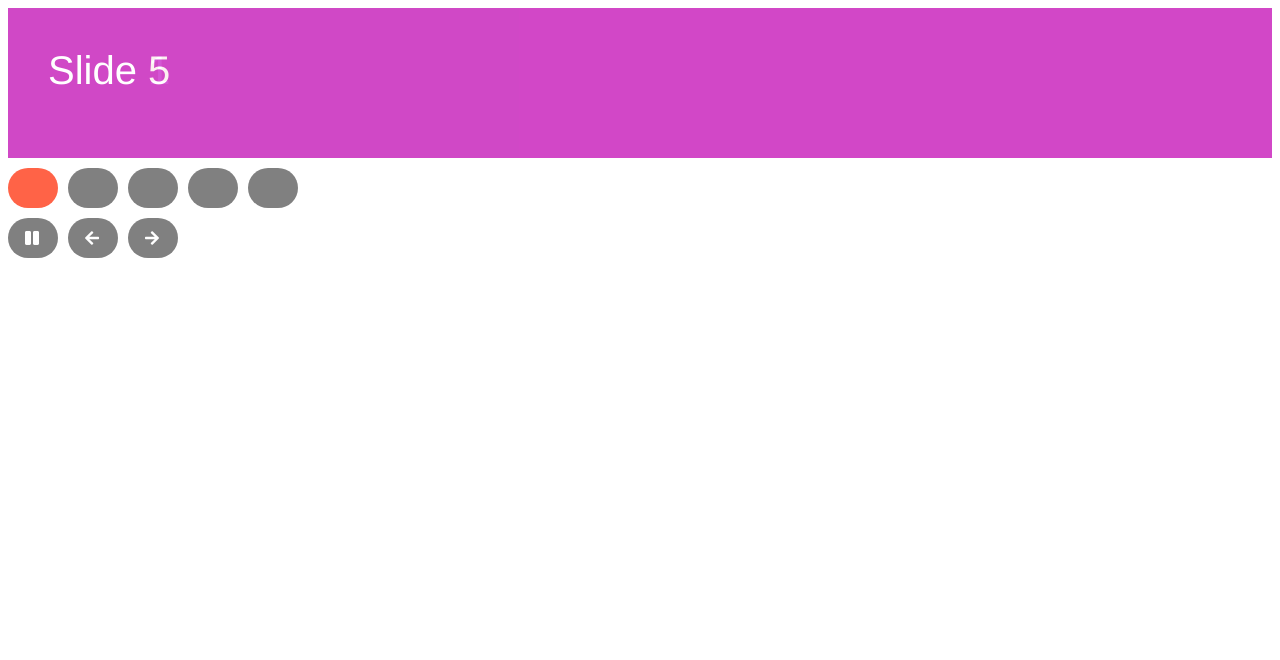
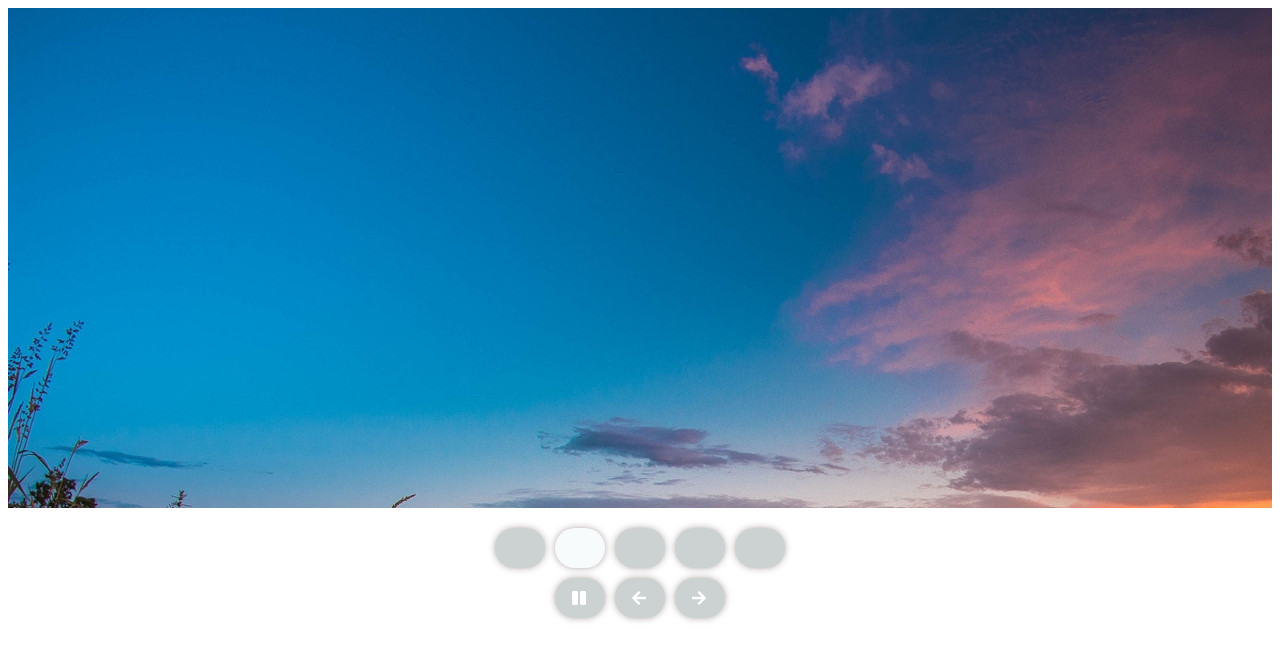
Before and after one commit to TatianaKan/slides, a plain HTML site: page index.html in a window 1280 px wide. Drawn offline with Linux system fonts and the light colour scheme.

Commit message:
добавлено оформление

```diff
--- a/css/style.css
+++ b/css/style.css
@@ -5,12 +5,11 @@ these make the slideshow work
 
 .slides {
   position: relative;
-    height: 150px;
+  height: 500px;
   padding: 0px;
-    margin: 0px;
+  margin: 0px 0 20px;
   list-style-type: none;
 }
-
 
 .slide {
   position: absolute;
@@ -38,7 +37,7 @@ just for appearance; change whatever you want
 
 .slide {
   font-size: 40px;
-    font-family: 'Franklin Gothic Medium', 'Arial Narrow', Arial, sans-serif;
+  font-family: "Franklin Gothic Medium", "Arial Narrow", Arial, sans-serif;
   padding: 40px;
   box-sizing: border-box;
   background: #333;
@@ -75,25 +74,25 @@ just for appearance; change whatever you want
   display: flex;
   gap: 10px;
   margin: 10px 0;
+  justify-content: center;
 }
 
 .indicator,
 .control {
-    background-color: gray;
+  background-color: rgb(204, 209, 209);
   color: white;
   padding: 10px 15px;
   cursor: pointer;
   min-width: 20px;
   min-height: 20px;
   border-radius: 20px;
+  box-shadow: 0 0 7px rgb(177, 168, 168);
 }
 
-/* .controls {
-    display: none;
-} */
+.indicator.active {
+  /* background-color: rgb(164, 205, 252); */
+  background: rgb(248, 251, 252);
 
-.indicator.active {
-    background-color: tomato;
 }
 .fa {
   color: white;
--- a/index.html
+++ b/index.html
@@ -13,11 +13,11 @@
 <body>
     <div id="caurusel" class="caurusel my-caurusel">
         <div id="slides-container" class="slides">
-            <div class="slide item active">Slide 1</div>
-            <div class="slide item">Slide 2</div>
-            <div class="slide item">Slide 3</div>
-            <div class="slide item">Slide 4</div>
-            <div class="slide item">Slide 5</div>
+            <div class="slide item active" style='background-image: url(img/img-1.jpg)' ></div>
+            <div class="slide item" style='background-image: url(img/img-2.jpg)'></div>
+            <div class="slide item" style='background-image: url(img/img-3.jpg)'></div>
+            <div class="slide item" style='background-image: url(img/img-4.jpg)'></div>
+            <div class="slide item" style='background-image: url(img/img-5.jpg)'></div>
         </div>
 
     </div>
--- a/js/main.js
+++ b/js/main.js
@@ -3,7 +3,7 @@
 const caurusel = new SwipeCaurusel({
     // containerID: '.my-caurusel',
      slide: '.slide',
-     interval: 1000,
+     interval: 3000,
     //  isPlaying: false
 });
 
```
Also changed, not shown: img/img-1.jpg (added), img/img-2.jpg (added), img/img-4.jpg (added), img/img-5.jpg (added), 1 other file. Lines whose indentation alone changed are shown as unchanged.
